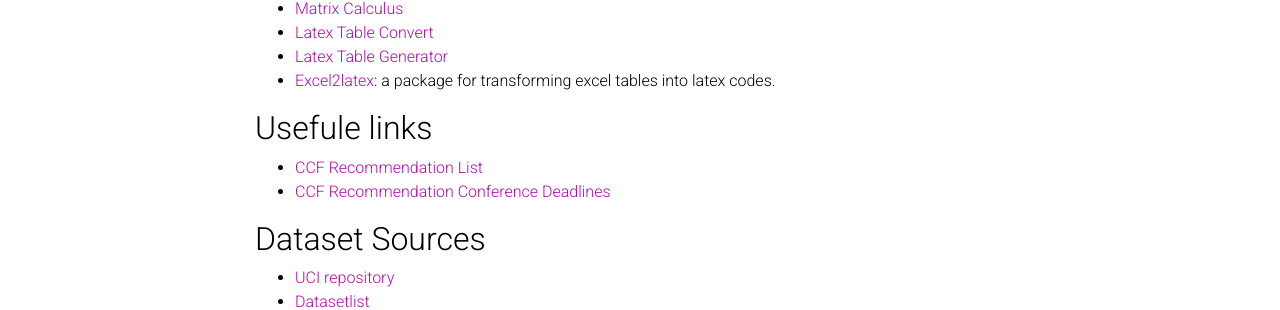
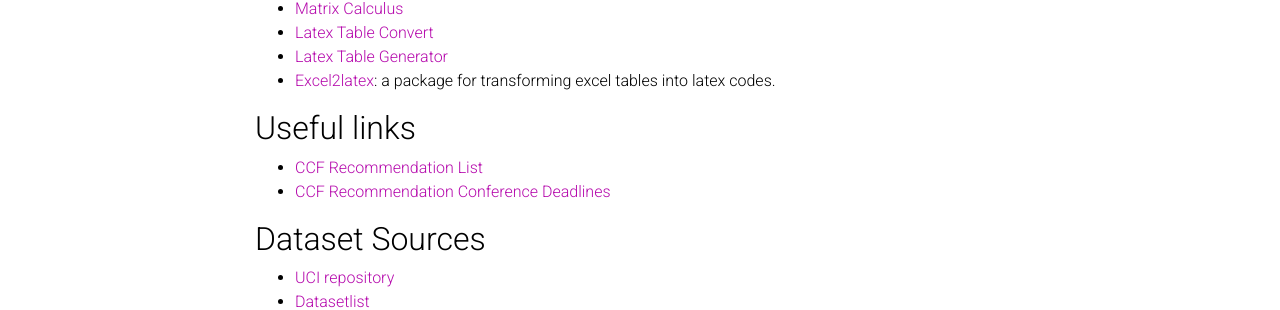
Before and after one commit to huangsuj/huangsuj.github.io, a Jekyll site: the page built from _pages/resources.md, in a window 1280 px wide and 966 px high. Shown: the part 287-597 px from the top of the window. Built offline with Jekyll 4.4.1, drawn with Linux system fonts in a browser that asks for light colours; comment, search, counter and statistics services are not loaded; a style sheet for code colours, icons or effects is not loaded.

Commit message:
Update resources.md

```diff
--- a/_pages/resources.md
+++ b/_pages/resources.md
@@ -14,7 +14,7 @@
 - [Latex Table Generator](https://www.tablesgenerator.com/)
 - [Excel2latex](https://ctan.org/pkg/excel2latex?lang=en): a package for transforming excel tables into latex codes.
 
-## Usefule links
+## Useful links
 - [CCF Recommendation List](https://ccf.atom.im/)
 - [CCF Recommendation Conference Deadlines](https://ccfddl.github.io/)
 
```
